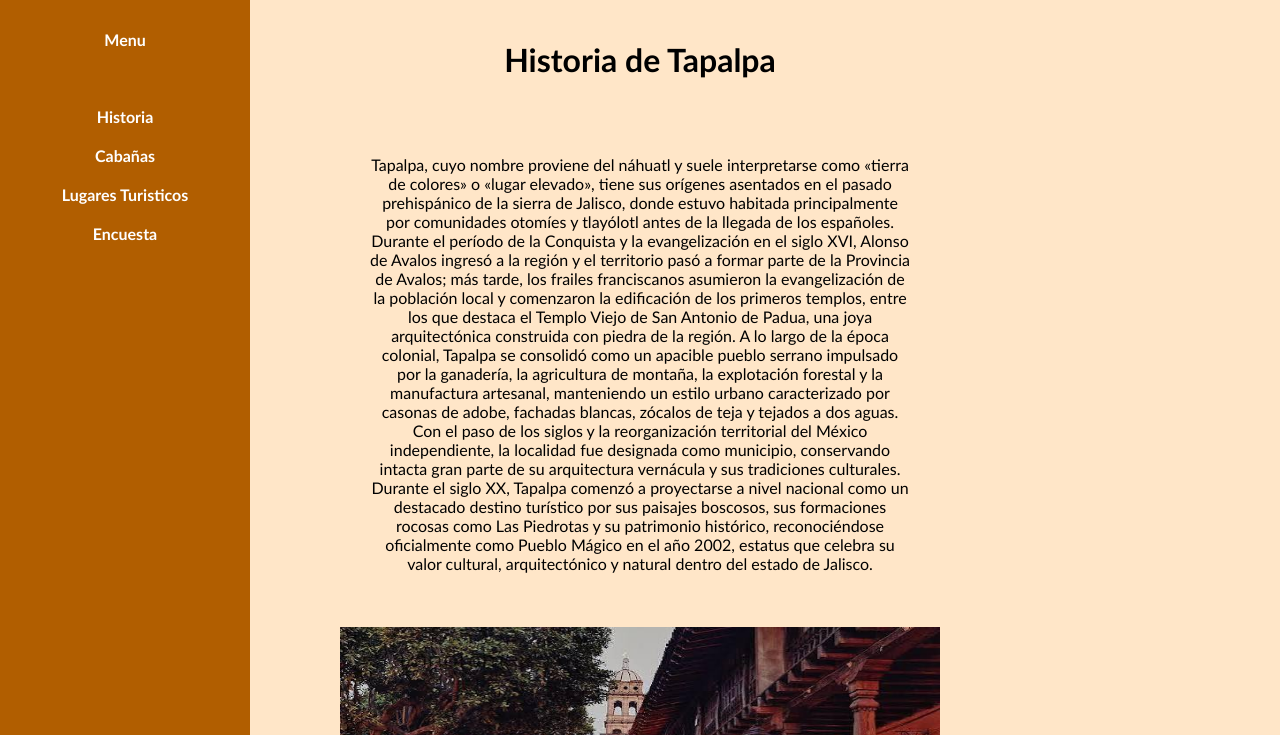
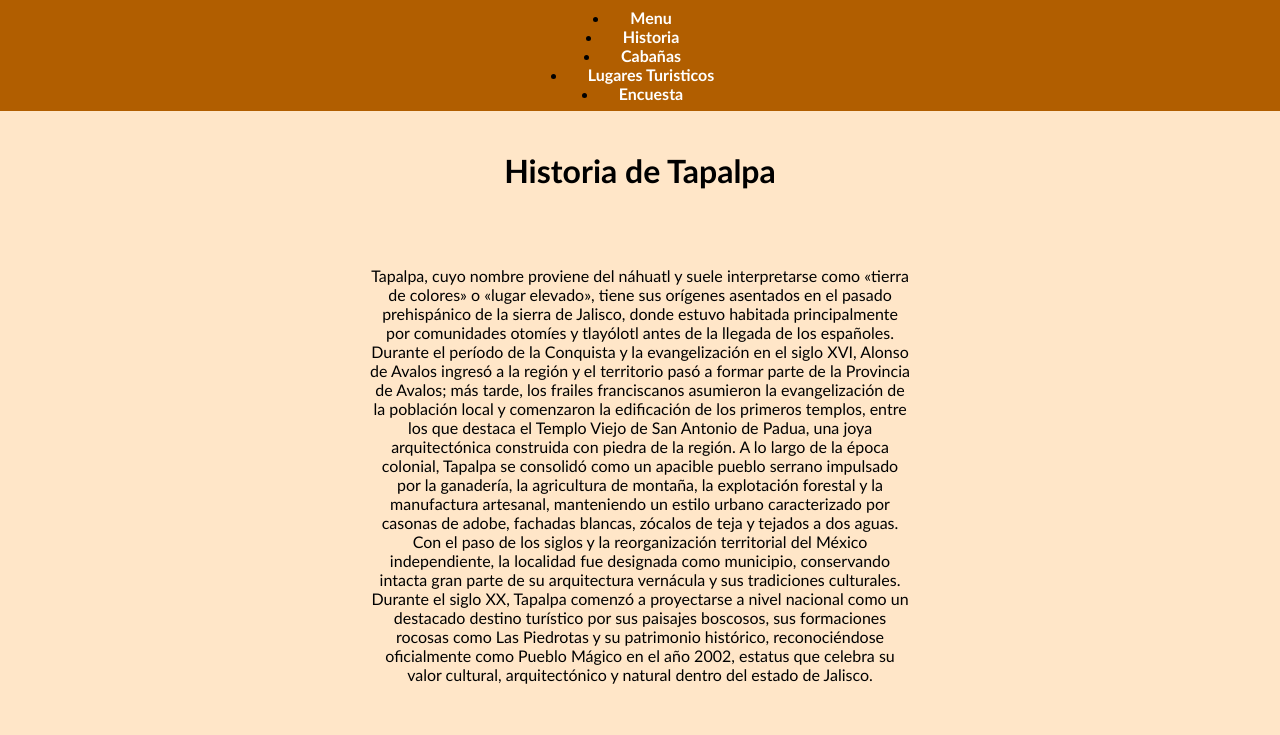
Before and after one commit to Moises09-Python/Tapalpa_Jalisco, a plain HTML site: page historia.html in a window 1280 px wide. Shown: the top 735 px of the page. Drawn offline with Linux system fonts and the light colour scheme.

Commit message:
Update historia.html

```diff
--- a/historia.html
+++ b/historia.html
@@ -6,12 +6,14 @@
     <title>Historia</title>
     <link rel="stylesheet" href="css/formestilos.css">
         <center>
-        <div class="navbar2">
-            <a href="menu.html">Menu</a><br><br>
-            <a href="historia.html">Historia</a>
-            <a href="cabanas.html">Cabañas</a>
-            <a href="turisticos.html">Lugares Turisticos</a>
-            <a href="formulario.html">Encuesta</a>
+        <div class="navbar">
+            <lu>
+                <li><a href="menu.html">Menu</a></li>
+                <li><a href="historia.html">Historia</a></li>
+                <li><a href="cabanas.html">Cabañas</a></li>
+                <li><a href="turisticos.html">Lugares Turisticos</a></li>
+                <li><a href="formulario.html">Encuesta</a></li>
+            </lu>
         </div><br>
         </center>
 </head>
```
